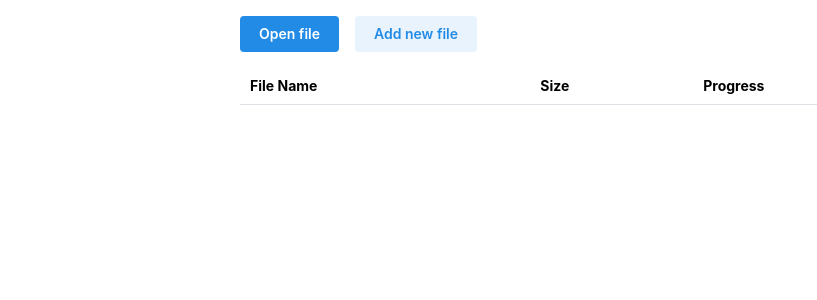
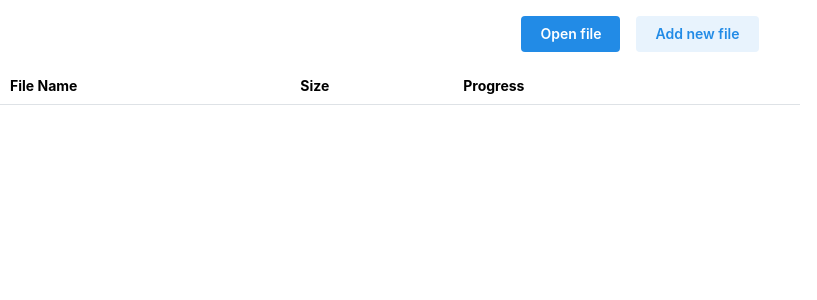
Before and after one commit to zrll12/md5check-rs, a Next.js app: page / in a window 1280 px wide. Shown: the top 300 px of the page, without its empty margins (0-817 px from the left). Built offline with nearby package versions, Linux system fonts and the light colour scheme.

Commit message:
fix: adjust layout

```diff
--- a/app/page.tsx
+++ b/app/page.tsx
@@ -1,6 +1,6 @@
 'use client';
 
-import {Button, Center, Group, Space, Stack, Table, ScrollArea, Box} from '@mantine/core';
+import { Button, Center, Group, Space, Stack, Table, ScrollArea, Box } from '@mantine/core';
 import { useState } from 'react';
 import { invoke } from '@tauri-apps/api/tauri';
 import FileRow from '@/components/FileRow/FileRow';
@@ -29,9 +29,9 @@ export default function HomePage() {
 
     return (
         <>
-            <Center>
             <Stack>
                 <Space />
+                <Center>
                     <Group>
                         <Button onClick={selectFile}>{md5file === '' ? 'Open file' : `MD5 file: ${md5file}`}</Button>
                         {md5file !== '' &&
@@ -45,6 +45,7 @@ export default function HomePage() {
                         {md5file === '' &&
                             <Button variant="light" onClick={addNewFile}>Add new file</Button>}
                     </Group>
+                </Center>
 
                 <ScrollArea w={800}>
                     <Box w={1200}>
@@ -74,7 +75,6 @@ export default function HomePage() {
                     </Box>
                 </ScrollArea>
             </Stack>
-            </Center>
         </>
     );
 }
```
Lines whose indentation alone changed are shown as unchanged.
